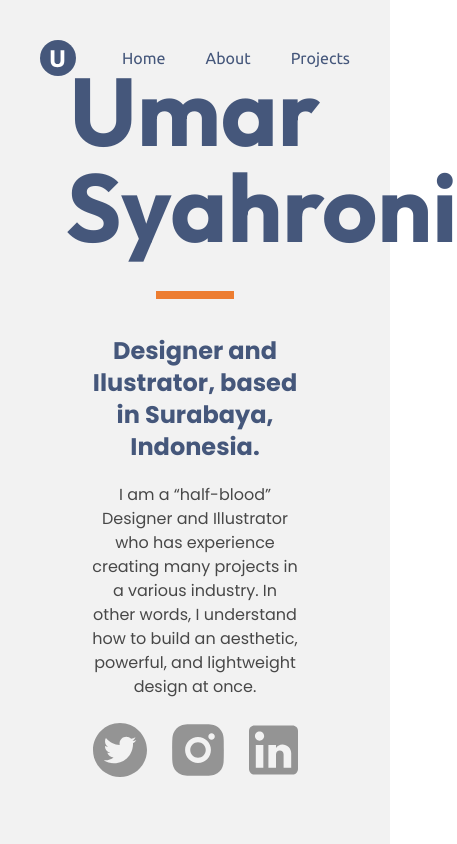
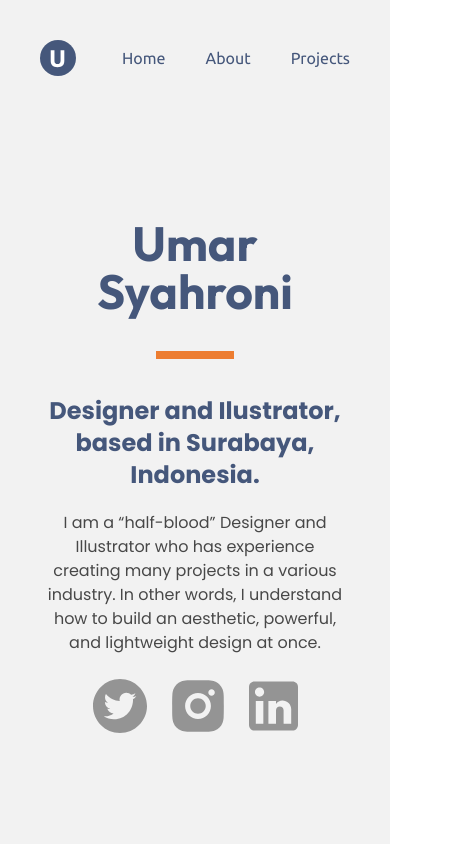
Before and after one commit to dennyshuda/umar-syahroni, a React (Vite) app: page / in a window 390 px wide. Shown: the whole page, 457 px wide, since content can reach past the window. Built offline with nearby package versions, Linux system fonts and the light colour scheme.

Commit message:
feat: adjust responsive

```diff
--- a/src/components/Header.tsx
+++ b/src/components/Header.tsx
@@ -1,17 +1,15 @@
-import { Container } from "./Container";
-
 export function Header() {
   return (
     <div>
-      <div className=" h-screen flex flex-col items-center justify-center gap-5">
-        <div className="w-10/12 text-center text-8xl text-secondary font-title font-bold">
+      <div className="h-screen flex flex-col items-center justify-center gap-5">
+        <div className="w-full mt-28 md:w-10/12 text-center text-5xl md:text-7xl xl:text-8xl text-secondary font-title font-bold">
           <h1>Umar Syahroni</h1>
         </div>
         <div className="w-3/12 bg-[#ED7D31] h-2 my-4"></div>
-        <div className="w-9/12 text-center text-2xl font-bold text-secondary">
+        <div className="md:w-9/12 text-center text-2xl font-bold text-secondary">
           <h3>Designer and Ilustrator, based in Surabaya, Indonesia.</h3>
         </div>
-        <div className="w-8/12 text-center opacity-70">
+        <div className="md:w-8/12 text-center opacity-70">
           <p>
             I am a “half-blood” Designer and Illustrator who has experience
             creating many projects in a various industry. In other words, I
```
